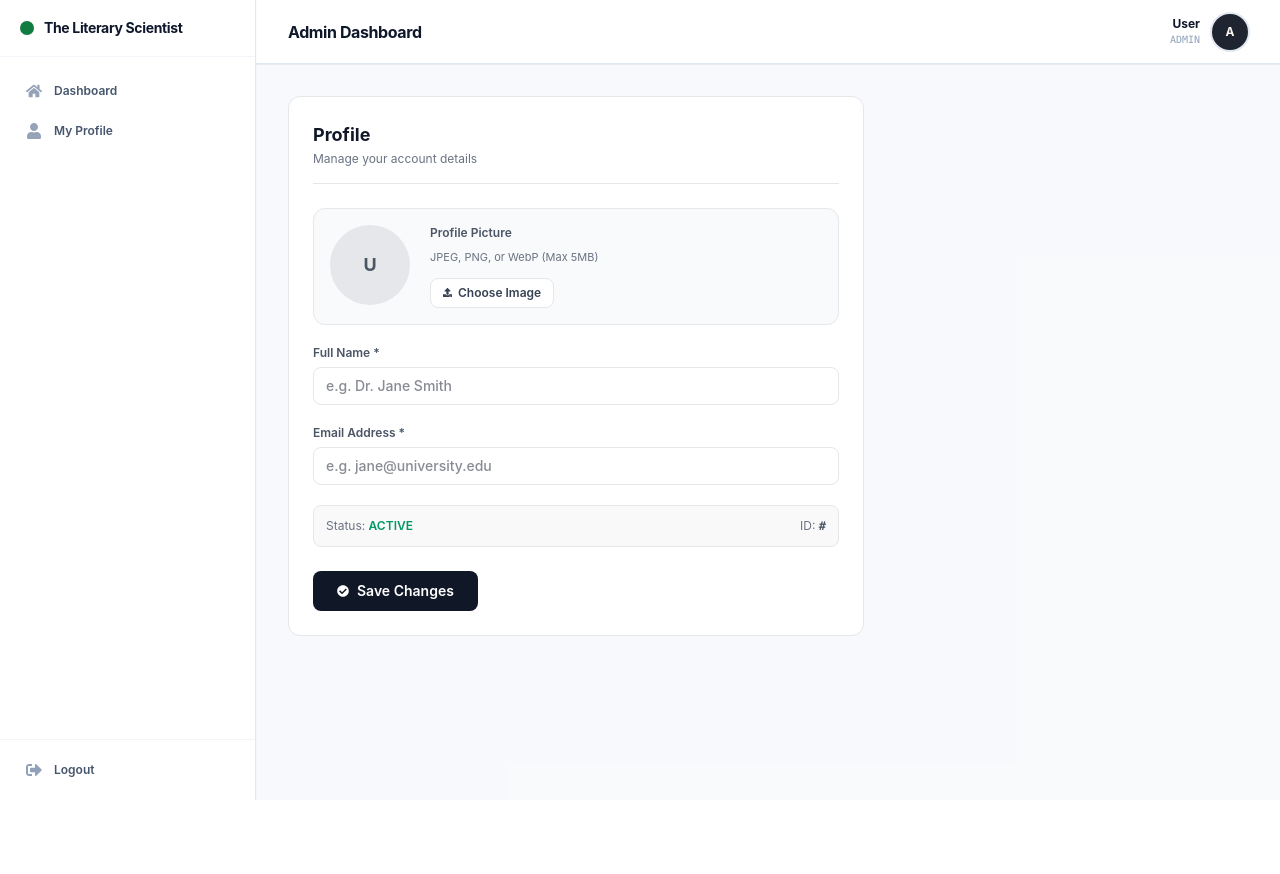
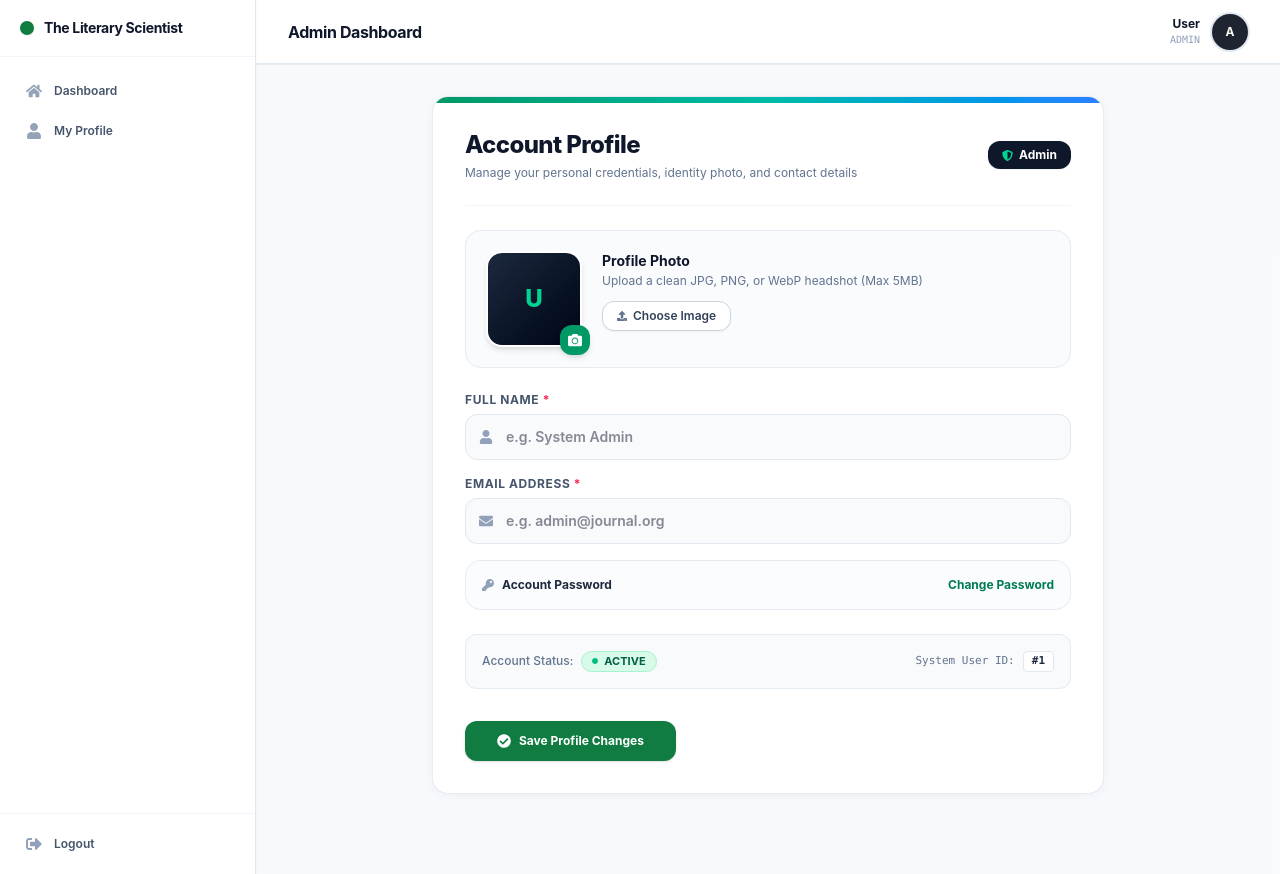
Before and after one commit to juinpiyada-coder/ojs, a React (Vite) app: page /admin/dashboard/profile in a window 1280 px wide. Before the commit the page ends 800 px from the top, so only its background shows below. Built offline with nearby package versions, Linux system fonts and the light colour scheme; no server answers.

Commit message:
Upgrade Profile UI to Material Design with enhanced photo upload and clean layout

```diff
--- a/src/pages/dashboards/admin/AdminProfile.jsx
+++ b/src/pages/dashboards/admin/AdminProfile.jsx
@@ -1,7 +1,19 @@
 import React, { useState, useEffect } from 'react';
 import { apiFetch, resolveImageUrl } from '../../../utils/api';
 import { toast } from 'react-toastify';
-import { FaUserCircle, FaUpload, FaTrash, FaCheckCircle, FaShieldAlt } from 'react-icons/fa';
+import {
+  FaUser,
+  FaEnvelope,
+  FaShieldAlt,
+  FaUpload,
+  FaTrash,
+  FaCheckCircle,
+  FaIdBadge,
+  FaKey,
+  FaCamera,
+  FaCircle,
+  FaInfoCircle
+} from 'react-icons/fa';
 
 const AdminProfile = () => {
   const [profile, setProfile] = useState({
@@ -9,13 +21,18 @@ const AdminProfile = () => {
     display_name: '',
     email: '',
     role_name: '',
+    account_status: 'active',
     avatar_doc_id: null,
-    avatar_url: ''
+    avatar_url: '',
+    password: ''
   });
   const [file, setFile] = useState(null);
   const [previewUrl, setPreviewUrl] = useState(null);
   const [loading, setLoading] = useState(false);
   const [initialLoading, setInitialLoading] = useState(true);
+  const [showPasswordSection, setShowPasswordSection] = useState(false);
+  const [newPassword, setNewPassword] = useState('');
+  const [confirmPassword, setConfirmPassword] = useState('');
 
   const currentUser = JSON.parse(localStorage.getItem('user')) || {};
 
@@ -45,12 +62,16 @@ const AdminProfile = () => {
   const handleFileChange = (e) => {
     if (e.target.files && e.target.files[0]) {
       const selected = e.target.files[0];
+      if (selected.size > 5 * 1024 * 1024) {
+        toast.error('Image is too large. Maximum size is 5MB.');
+        return;
+      }
       setFile(selected);
       setPreviewUrl(URL.createObjectURL(selected));
     }
   };
 
-  const handleRemoveAvatar = async () => {
+  const handleRemoveAvatar = () => {
     setFile(null);
     setPreviewUrl(null);
     setProfile(prev => ({ ...prev, avatar_doc_id: null, avatar_url: '' }));
@@ -58,6 +79,18 @@ const AdminProfile = () => {
 
   const handleSubmit = async (e) => {
     e.preventDefault();
+
+    if (showPasswordSection && newPassword) {
+      if (newPassword !== confirmPassword) {
+        toast.error('New passwords do not match!');
+        return;
+      }
+      if (newPassword.length < 6) {
+        toast.error('Password must be at least 6 characters long.');
+        return;
+      }
+    }
+
     setLoading(true);
 
     try {
@@ -82,8 +115,8 @@ const AdminProfile = () => {
         avatar_doc_id: currentDocId
       };
 
-      if (profile.password && profile.password.trim()) {
-        payload.password = profile.password.trim();
+      if (showPasswordSection && newPassword.trim()) {
+        payload.password = newPassword.trim();
       }
 
       const patchRes = await apiFetch(`/users?id=${targetUserId}`, {
@@ -97,6 +130,9 @@ const AdminProfile = () => {
         setProfile({ ...updatedUser, password: '' });
         setFile(null);
         setPreviewUrl(null);
+        setNewPassword('');
+        setConfirmPassword('');
+        setShowPasswordSection(false);
         localStorage.setItem('user', JSON.stringify(updatedUser));
         window.dispatchEvent(new CustomEvent('user-profile-updated', { detail: updatedUser }));
       }
@@ -116,59 +152,103 @@ const AdminProfile = () => {
   };
 
   if (initialLoading && !profile.display_name) {
-    return <div className="p-8 text-gray-500 text-sm">Loading profile...</div>;
+    return (
+      <div className="py-20 flex flex-col items-center justify-center gap-3 text-slate-400">
+        <div className="w-8 h-8 border-3 border-emerald-600 border-t-transparent rounded-full animate-spin"></div>
+        <span className="text-xs font-semibold">Loading profile details...</span>
+      </div>
+    );
   }
 
+  const roleName = profile.role_name || currentUser.role_name || 'Admin';
+
   return (
-    <div className="bg-white rounded-xl border border-gray-200 p-6 max-w-xl">
+    <div className="max-w-2xl mx-auto space-y-6 pb-12">
 
-      <div className="flex justify-between items-start mb-6 pb-4 border-b border-gray-200">
+      {/* Material Elevation Header Card */}
+      <div className="bg-white rounded-2xl p-6 sm:p-8 border border-slate-200/80 shadow-[0_2px_12px_-2px_rgba(0,0,0,0.06)] relative overflow-hidden">
+
+        {/* Top Decorative Color Accent Bar */}
+        <div className="absolute top-0 inset-x-0 h-1.5 bg-gradient-to-r from-emerald-600 via-teal-500 to-blue-500"></div>
+
+        {/* Header Title + Role Badge */}
+        <div className="flex flex-col sm:flex-row sm:items-center justify-between gap-4 pb-6 border-b border-slate-100">
           <div>
-          <h2 className="text-lg font-bold text-gray-900">Profile</h2>
-          <p className="text-gray-500 text-xs mt-0.5">Manage your account details</p>
-        </div>
-        {profile.role_name && (
-          <span className="px-2.5 py-1 bg-gray-900 text-gray-300 text-[10px] font-bold rounded-full flex items-center gap-1">
-            <FaShieldAlt className="text-[9px]" /> {profile.role_name}
-          </span>
-        )}
+            <h2 className="text-2xl font-extrabold text-slate-900 tracking-tight flex items-center gap-2.5">
+              <span>Account Profile</span>
+            </h2>
+            <p className="text-xs text-slate-500 mt-1">
+              Manage your personal credentials, identity photo, and contact details
+            </p>
           </div>
 
-      <form onSubmit={handleSubmit} className="space-y-5">
+          <div className="flex items-center gap-2">
+            <span className="inline-flex items-center gap-1.5 px-3.5 py-1.5 bg-slate-900 text-white text-xs font-bold rounded-xl shadow-xs">
+              <FaShieldAlt className="text-emerald-400 text-[11px]" />
+              <span>{roleName}</span>
+            </span>
+          </div>
+        </div>
 
-        <div className="flex flex-col sm:flex-row items-center sm:items-start gap-5 p-4 bg-gray-50 rounded-xl border border-gray-200">
-          <div className="relative shrink-0">
+        <form onSubmit={handleSubmit} className="pt-6 space-y-6">
+
+          {/* Avatar Upload Card (Material Styled) */}
+          <div className="p-5 bg-slate-50/70 rounded-2xl border border-slate-200/80 flex flex-col sm:flex-row items-center sm:items-start gap-5 transition-all hover:bg-slate-50">
+
+            {/* Avatar Circle with Badge */}
+            <div className="relative group shrink-0">
               {previewUrl ? (
                 <img
                   src={previewUrl}
                   alt="Preview"
-                className="w-20 h-20 rounded-full object-cover border border-gray-200"
+                  className="w-24 h-24 rounded-2xl object-cover border-2 border-white shadow-md ring-2 ring-emerald-500/30"
                 />
               ) : profile.avatar_url ? (
                 <img
                   src={resolveImageUrl(profile.avatar_url)}
                   alt="Avatar"
-                className="w-20 h-20 rounded-full object-cover border border-gray-200"
+                  className="w-24 h-24 rounded-2xl object-cover border-2 border-white shadow-md ring-1 ring-slate-200"
                 />
               ) : (
-              <div className="w-20 h-20 rounded-full flex items-center justify-center bg-gray-200 text-gray-600 text-lg font-bold">
+                <div className="w-24 h-24 rounded-2xl flex items-center justify-center bg-gradient-to-br from-slate-800 to-slate-950 text-emerald-400 text-2xl font-extrabold shadow-md border-2 border-white">
                   {(profile.display_name || 'U').substring(0, 2).toUpperCase()}
                 </div>
               )}
+
+              <label
+                htmlFor="avatar-upload"
+                className="absolute -bottom-2 -right-2 p-2 bg-emerald-600 hover:bg-emerald-700 text-white rounded-xl shadow-md cursor-pointer transition-transform hover:scale-110 flex items-center justify-center"
+                title="Upload new picture"
+              >
+                <FaCamera className="w-3.5 h-3.5" />
+                <input
+                  id="avatar-upload"
+                  type="file"
+                  accept="image/*"
+                  onChange={handleFileChange}
+                  className="hidden"
+                />
+              </label>
             </div>
 
-          <div className="flex-1 space-y-2 text-center sm:text-left">
-            <label className="block text-xs font-semibold text-gray-600">
-              Profile Picture
-            </label>
-            <p className="text-[11px] text-gray-500">
-              JPEG, PNG, or WebP (Max 5MB)
+            {/* Avatar Details & Controls */}
+            <div className="flex-1 text-center sm:text-left space-y-2">
+              <div>
+                <h4 className="text-sm font-bold text-slate-900">Profile Photo</h4>
+                <p className="text-xs text-slate-500 mt-0.5">
+                  Upload a clean JPG, PNG, or WebP headshot (Max 5MB)
                 </p>
+              </div>
 
-            <div className="flex flex-wrap items-center gap-2 pt-1">
-              <label className="px-3 py-1.5 bg-white border border-gray-200 hover:bg-gray-50 text-gray-700 rounded-lg text-xs font-semibold cursor-pointer transition-colors inline-flex items-center gap-1.5">
-                <FaUpload className="text-[9px]" /> Choose Image
+              <div className="flex flex-wrap items-center justify-center sm:justify-start gap-2 pt-1">
+                <label
+                  htmlFor="avatar-upload-btn"
+                  className="px-3.5 py-1.5 bg-white border border-slate-300 hover:bg-slate-100 hover:border-slate-400 text-slate-700 rounded-xl text-xs font-semibold cursor-pointer shadow-xs transition-all flex items-center gap-1.5"
+                >
+                  <FaUpload className="text-[10px] text-slate-500" />
+                  <span>Choose Image</span>
                   <input
+                    id="avatar-upload-btn"
                     type="file"
                     accept="image/*"
                     onChange={handleFileChange}
@@ -180,64 +260,134 @@ const AdminProfile = () => {
                   <button
                     type="button"
                     onClick={handleRemoveAvatar}
-                  className="px-3 py-1.5 bg-red-50 text-red-600 hover:bg-red-100 border border-red-100 rounded-lg text-xs font-semibold transition-colors inline-flex items-center gap-1"
+                    className="px-3.5 py-1.5 bg-rose-50 text-rose-600 hover:bg-rose-100 border border-rose-200 rounded-xl text-xs font-semibold transition-all flex items-center gap-1.5 cursor-pointer"
                   >
-                  <FaTrash className="text-[9px]" /> Remove
+                    <FaTrash className="text-[10px]" />
+                    <span>Remove</span>
                   </button>
                 )}
               </div>
             </div>
+
           </div>
 
+          {/* Form Fields with Material Floating Label Aesthetic */}
+          <div className="space-y-4">
+
+            {/* Full Name */}
             <div>
-          <label className="block text-xs font-semibold text-gray-600 mb-1.5">
-            Full Name *
+              <label className="block text-xs font-bold uppercase tracking-wider text-slate-600 mb-1.5">
+                Full Name <span className="text-rose-500">*</span>
               </label>
+              <div className="relative">
+                <FaUser className="absolute left-3.5 top-1/2 -translate-y-1/2 text-slate-400 w-3.5 h-3.5" />
                 <input
                   type="text"
                   required
                   value={profile.display_name}
                   onChange={e => setProfile({ ...profile, display_name: e.target.value })}
-            className="w-full px-3 py-2 border border-gray-200 rounded-lg text-sm font-medium text-gray-900 focus:outline-none focus:border-gray-400 focus:ring-1 focus:ring-gray-200"
-            placeholder="e.g. Dr. Jane Smith"
+                  className="w-full pl-10 pr-4 py-3 bg-slate-50 border border-slate-200 rounded-xl text-sm font-semibold text-slate-900 focus:bg-white focus:outline-none focus:ring-2 focus:ring-emerald-500/20 focus:border-emerald-600 transition-all"
+                  placeholder="e.g. System Admin"
                 />
               </div>
+            </div>
 
+            {/* Email Address */}
             <div>
-          <label className="block text-xs font-semibold text-gray-600 mb-1.5">
-            Email Address *
+              <label className="block text-xs font-bold uppercase tracking-wider text-slate-600 mb-1.5">
+                Email Address <span className="text-rose-500">*</span>
               </label>
+              <div className="relative">
+                <FaEnvelope className="absolute left-3.5 top-1/2 -translate-y-1/2 text-slate-400 w-3.5 h-3.5" />
                 <input
                   type="email"
                   required
                   value={profile.email}
                   onChange={e => setProfile({ ...profile, email: e.target.value })}
-            className="w-full px-3 py-2 border border-gray-200 rounded-lg text-sm font-medium text-gray-900 focus:outline-none focus:border-gray-400 focus:ring-1 focus:ring-gray-200"
-            placeholder="e.g. jane@university.edu"
+                  className="w-full pl-10 pr-4 py-3 bg-slate-50 border border-slate-200 rounded-xl text-sm font-semibold text-slate-900 focus:bg-white focus:outline-none focus:ring-2 focus:ring-emerald-500/20 focus:border-emerald-600 transition-all"
+                  placeholder="e.g. admin@journal.org"
                 />
-        </div>
-
-        <div className="p-3 bg-gray-100/50 rounded-lg border border-gray-200 text-xs text-gray-500 flex justify-between items-center">
-          <div>
-            Status: <strong className="text-emerald-600 font-semibold uppercase">{profile.account_status || 'Active'}</strong>
-          </div>
-          <div>
-            ID: <strong className="font-mono text-gray-600">#{profile.user_id || currentUser.user_id}</strong>
               </div>
             </div>
 
-        <div className="pt-1">
+            {/* Security & Password Toggle Section */}
+            <div className="p-4 bg-slate-50/50 rounded-2xl border border-slate-200/80 space-y-3">
+              <div className="flex items-center justify-between">
+                <div className="flex items-center gap-2">
+                  <FaKey className="text-slate-400 text-xs" />
+                  <span className="text-xs font-bold text-slate-800">Account Password</span>
+                </div>
+                <button
+                  type="button"
+                  onClick={() => setShowPasswordSection(!showPasswordSection)}
+                  className="text-xs font-bold text-emerald-700 hover:text-emerald-800 hover:underline cursor-pointer"
+                >
+                  {showPasswordSection ? 'Cancel Password Change' : 'Change Password'}
+                </button>
+              </div>
+
+              {showPasswordSection && (
+                <div className="grid grid-cols-1 sm:grid-cols-2 gap-3 pt-2 border-t border-slate-200/60 animate-in fade-in duration-200">
+                  <div>
+                    <label className="block text-[11px] font-semibold text-slate-600 mb-1">New Password</label>
+                    <input
+                      type="password"
+                      placeholder="••••••••"
+                      value={newPassword}
+                      onChange={e => setNewPassword(e.target.value)}
+                      className="w-full px-3 py-2 bg-white border border-slate-200 rounded-lg text-xs font-semibold focus:ring-2 focus:ring-emerald-500/20 focus:border-emerald-600 outline-none"
+                    />
+                  </div>
+                  <div>
+                    <label className="block text-[11px] font-semibold text-slate-600 mb-1">Confirm Password</label>
+                    <input
+                      type="password"
+                      placeholder="••••••••"
+                      value={confirmPassword}
+                      onChange={e => setConfirmPassword(e.target.value)}
+                      className="w-full px-3 py-2 bg-white border border-slate-200 rounded-lg text-xs font-semibold focus:ring-2 focus:ring-emerald-500/20 focus:border-emerald-600 outline-none"
+                    />
+                  </div>
+                </div>
+              )}
+            </div>
+
+          </div>
+
+          {/* Account Metadata Strip */}
+          <div className="p-4 bg-slate-50 rounded-xl border border-slate-200/80 flex flex-col sm:flex-row items-center justify-between gap-3 text-xs">
+            <div className="flex items-center gap-2">
+              <span className="text-slate-500 font-medium">Account Status:</span>
+              <span className="inline-flex items-center gap-1.5 px-2.5 py-0.5 rounded-full bg-emerald-100/80 text-emerald-800 font-bold text-[11px] border border-emerald-200">
+                <FaCircle className="w-1.5 h-1.5 text-emerald-500" />
+                {(profile.account_status || 'ACTIVE').toUpperCase()}
+              </span>
+            </div>
+
+            <div className="flex items-center gap-2 text-slate-500 font-mono text-[11px]">
+              <span>System User ID:</span>
+              <span className="font-bold text-slate-800 bg-white px-2 py-0.5 rounded border border-slate-200">
+                #{profile.user_id || currentUser.user_id || 1}
+              </span>
+            </div>
+          </div>
+
+          {/* Save Submit Button */}
+          <div className="pt-2">
             <button
               type="submit"
               disabled={loading}
-            className="w-full sm:w-auto px-6 py-2.5 bg-gray-900 hover:bg-gray-800 text-white rounded-lg text-sm font-semibold transition-all disabled:opacity-50 flex items-center justify-center gap-2"
+              className="w-full sm:w-auto px-8 py-3 bg-[#107C41] hover:bg-[#0E6E38] text-white rounded-xl text-xs font-bold transition-all shadow-sm hover:shadow-md flex items-center justify-center gap-2 cursor-pointer disabled:opacity-50"
             >
-            <FaCheckCircle className="text-xs" /> {loading ? 'Saving...' : 'Save Changes'}
+              <FaCheckCircle className="text-sm" />
+              <span>{loading ? 'Saving Changes...' : 'Save Profile Changes'}</span>
             </button>
           </div>
 
         </form>
       </div>
+
+    </div>
   );
 };
 
```
Lines whose indentation alone changed are shown as unchanged.
